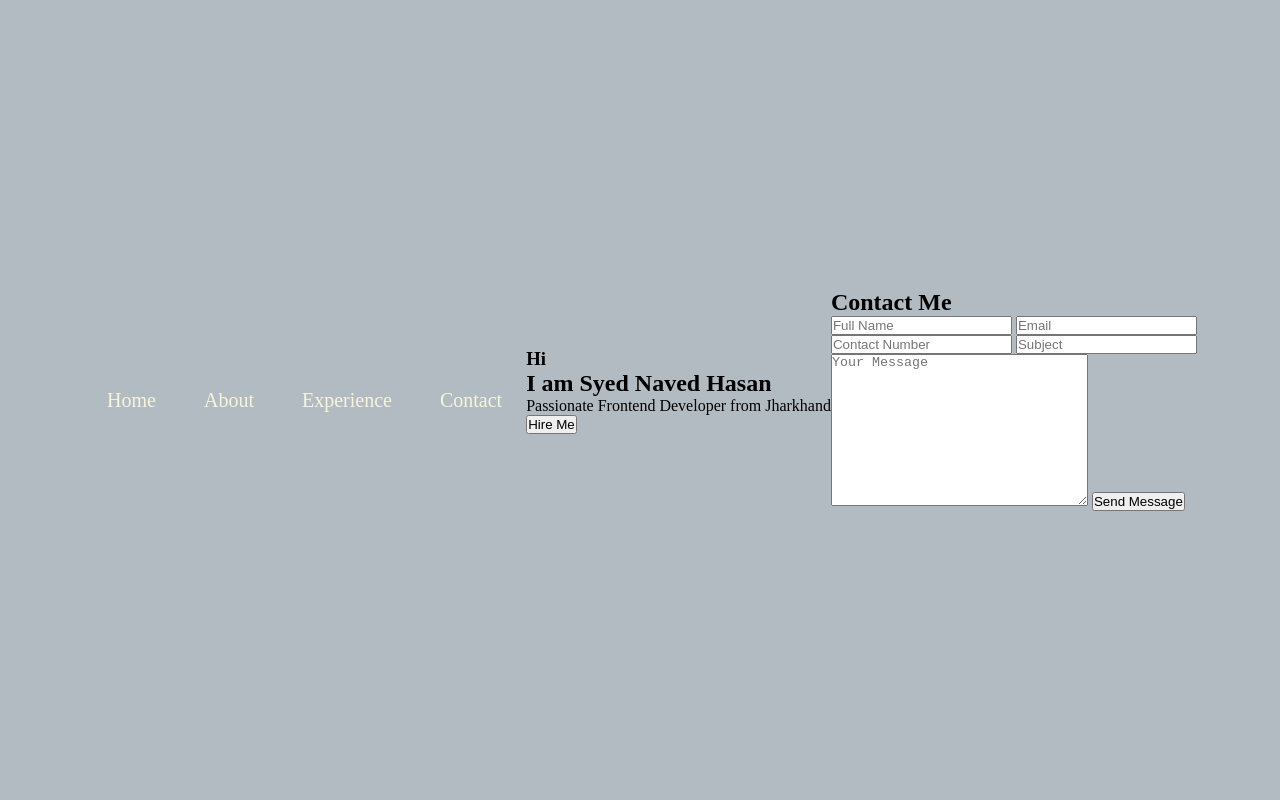
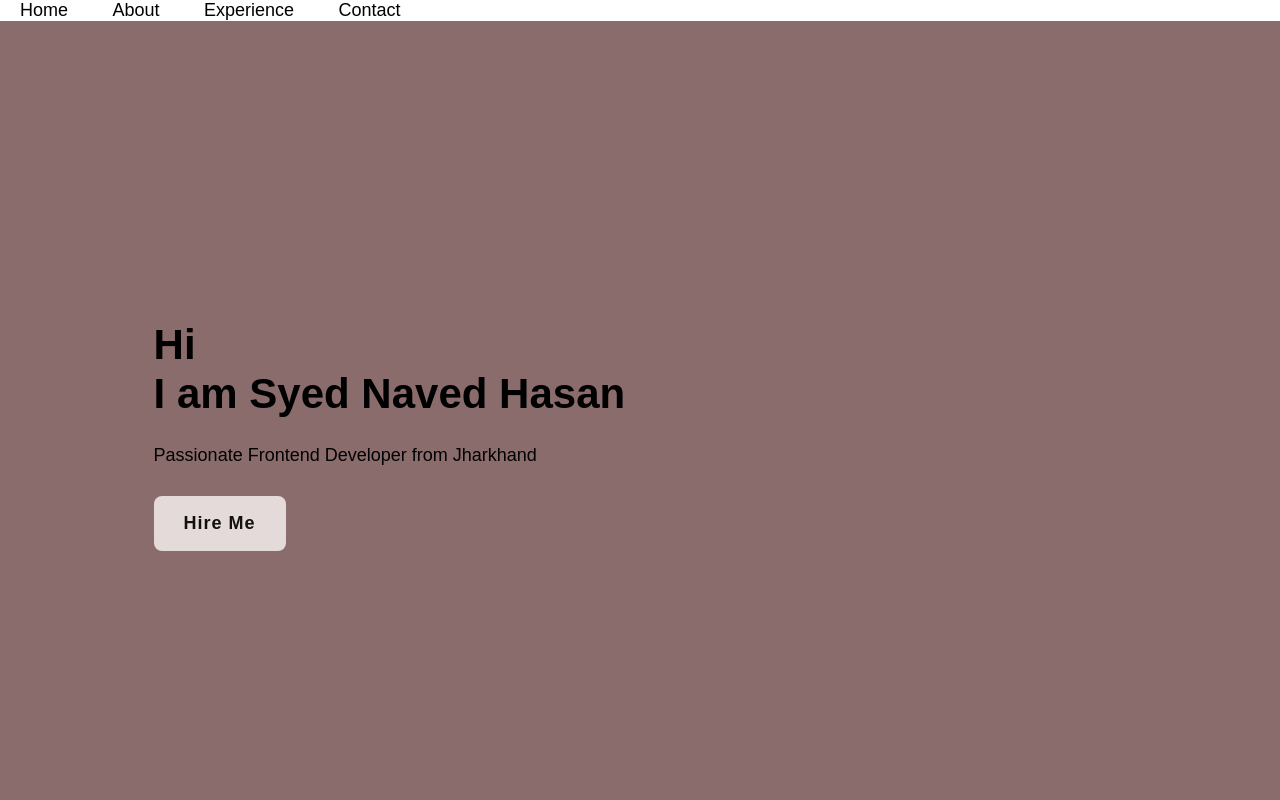
Before and after one commit to syednaved21/demo, a plain HTML site: page index.html in a window 1280 px wide. Shown: the top 800 px of the page. Drawn offline with Linux system fonts and the light colour scheme.

Commit message:
Update style.css

```diff
--- a/style.css
+++ b/style.css
@@ -1,62 +1,103 @@
-*{padding: 0; margin: 0; box-sizing: border-box;}
-body{
-    background-color: rgb(179, 187, 194);
-    background-size: cover;
-    height: 100vh;
-    width:100%;
+*{padding: 0; margin: 0; box-sizing: border-box; text-decoration: none; font-family: 'poppins',sans-serif; list-style: none;}
+
+.navbar a{
+    font-size: 18px;
+    color: black;
+    font-family: 500;
+    margin: 0 20px;
+    border-bottom: 3px solid transparent;
+    transition: 0.3s ease;
+}
+
+.navbar a:hover,.navbar a.active{
+    color: rgb(20, 19, 19);
+    border-bottom: 3px solid rgb(19, 18, 18);
+}
+.home{
+    width: 100%;
+    min-height: 100vh;
+    background-color: rgb(139, 108, 108);
+    display: flex;
+    align-items: center;
+    gap: 7em;
+    padding: 30px 12% 0;
+}
+.home-content{
+    max-width: 800px;
+}
+.home-content h3{
+    font-size: 42px;
+}
+.home-content h1{
+    font-size: 42px;
+    line-height: 1.2;
+}
+.home-content p{
+    font-size: 18px;
+    margin: 25px 0 30px;
+}
+.btn-box{
+    width: 345px;
+    display: flex;
+    gap: 2em;
+}
+.btn-1{
+    padding: 15px 28px;
+    background-color:rgb(228, 218, 218);
+    color: rgb(19, 17, 16);
+    border: 2px solid transparent;
+    border-radius: 8px;
+    font-size: 18px;
+    letter-spacing: 1px;
+    font-weight: 600;
+    transition: 0.2s ease;
+    cursor: pointer;
+}
+.btn-1:hover{
+    background-color: whitesmoke;
+    color: brown;
+    border: 2px solid black;
+}
+.img-box img{
+    border-radius: 25%;
+    width: 250px;
+}
+::-webkit-scrollbar{
+    width: 15px;
+}
+::-webkit-scrollbar-thumb{
+    background-color: firebrick;
+}
+::-webkit-scrollbar-track{
+    background-color: black;
+    width: 50px;
+}
+.contact-form h2{
+    text-align: center;
+    margin-top: 3em;
+    margin-bottom: 1em;
+    font-size: 30px;
+}
+.contact-form form{
+    max-width: 50em;
+    text-align: center;
+    margin: 1rem auto;
+    margin-bottom: 3em;
+}
+
+.contact-form form .input-box{
     display: flex;
     justify-content: center;
-    align-items: center;
+    flex-wrap: wrap;
 }
-.container{
-    width: 100%;
-    height: 100%;
-    background: linear-gradient(rgba(128, 76, 76, 0.8),rgba(128, 76, 76, 0.4))
+.contact-form form , .input-box input,
+.contact-form form textarea{
+    width: 90%;
+    padding: 1.4em;
+    font-size: 16px;
+    color: black;
+    background: whitesmoke;
+    border-radius: .5rem;
+    margin:  1rem 0;
+    resize:none;
 }
-nav {
-    display: flex;
-    justify-content: center;
-    align-items: center;
-}
-
-nav a{
-    text-decoration: none;
-    color: beige;
-    padding: 12px;
-    margin: 12px;
-    font-size: 20px;
-    text-transform: none ;
-    position: relative;
-}
-nav a :before{
-     content: "";
-     width: 0%;
-     border-bottom: 2px solid rgb(24, 24, 21);
-     position: absolute;
-     bottom: 0;
-     display: block;
-
-}
-
-nav a:hover:before{
-    width: 85%;
-    transition: 0.3s linear;
-}
-
-.text{
-    max-width: 500px;
-    color:white;
-    margin-top: 80px;
-    margin-left: 80px;
-}
-
-.text h1{
-    font-size: 50px;
-    padding-left: 10px;
-    border-left: 5px solid rgb(10, 10, 10);
-
-}
-.text p{
-    margin:18px 0px;
-    font-size: 23px;
-}
```
